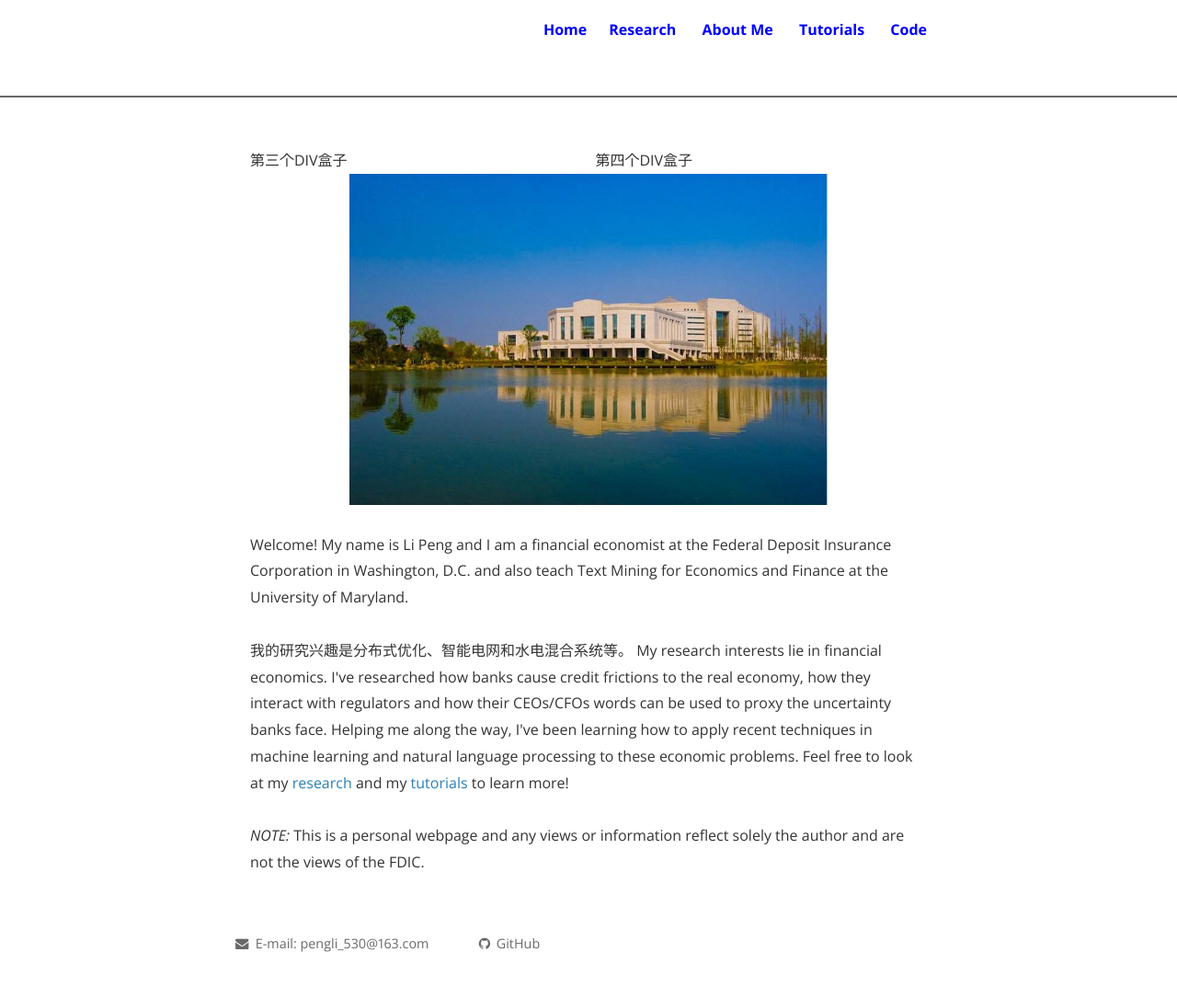
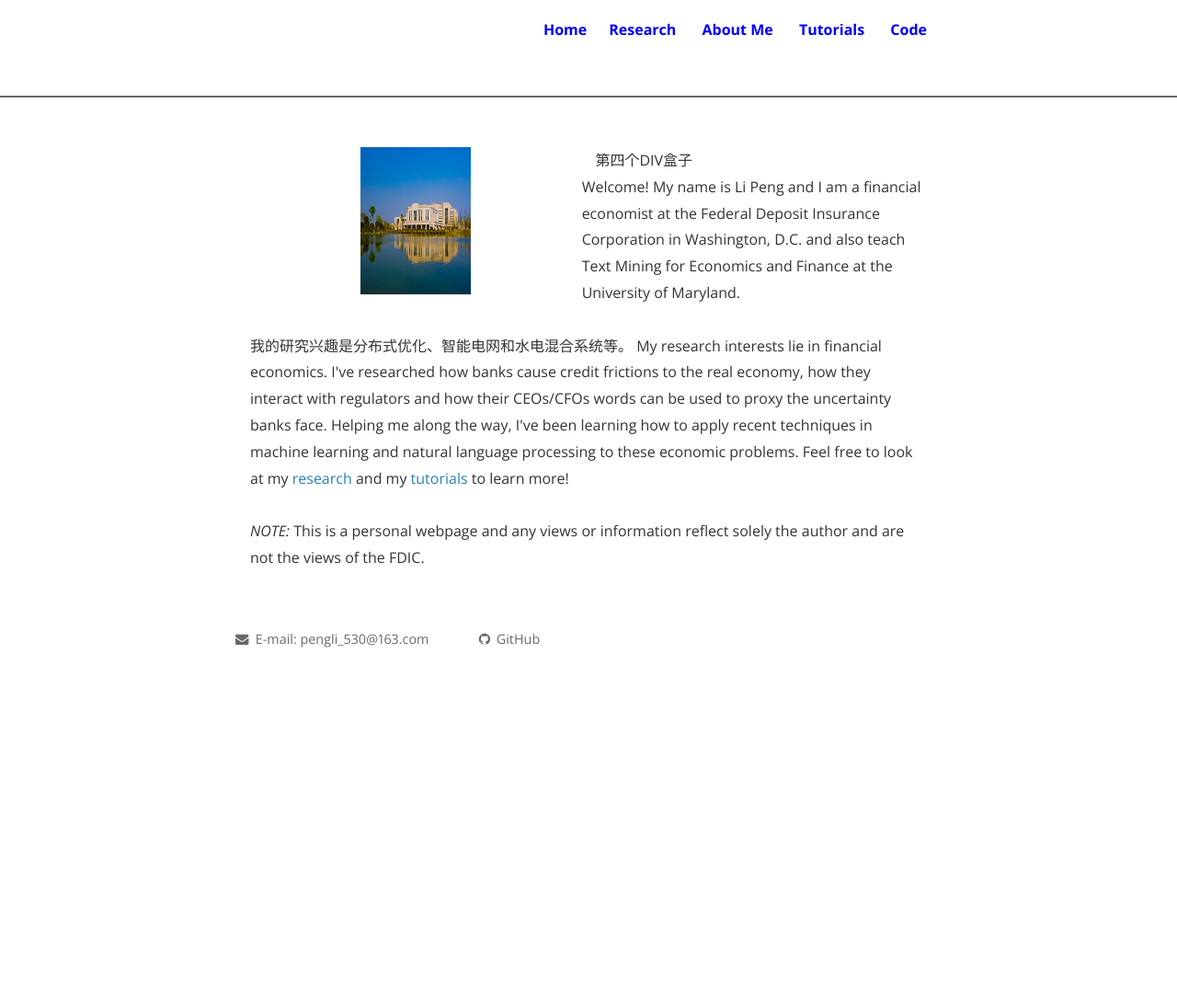
Before and after one commit to lp48280421/lp48280421.github.io, a Jekyll site: the page built from index.html, in a window 1280 px wide. Shown: the whole page at 92% size. Built offline with Jekyll 4.4.1, drawn with Linux system fonts in a browser that asks for light colours; nearby versions of some CDN libraries; the list of posts is cut into pages by our own code; comment, search, counter and statistics services are not loaded; a style sheet for code colours, icons or effects is not loaded; after the commit the page ends 900 px from its top, so only the background shows below that.

Commit message:
Update index.html

```diff
--- a/index.html
+++ b/index.html
@@ -19,12 +19,12 @@ layout: page
 </style>
 </head>
 <body>
-<div class="div-c">第三个DIV盒子</div>
+<div class="div-c"><img src="profile_picture.jpg" alt="Paul Soto pic" style="width:120px;height:160px;" title="Paul Soto"; algin="middle"></div>
 <div class="div-d">第四个DIV盒子</div>
 </body>
 
 
-<img src="profile_picture.jpg" alt="Paul Soto pic" style="width:520px;height:360px;" title="Paul Soto"; algin="middle">
+<!--<img src="profile_picture.jpg" alt="Paul Soto pic" style="width:520px;height:360px;" title="Paul Soto"; algin="middle">-->
 <br>
 <!--大家好！我叫李朋，是电子科技大学的一位博士研究生，目前从事的专业是控制理论与控制工程。-->
 Welcome! My name is Li Peng and I am a financial economist at the Federal Deposit Insurance Corporation in Washington, D.C.  and also teach Text Mining for Economics and Finance at the University of Maryland.
```
